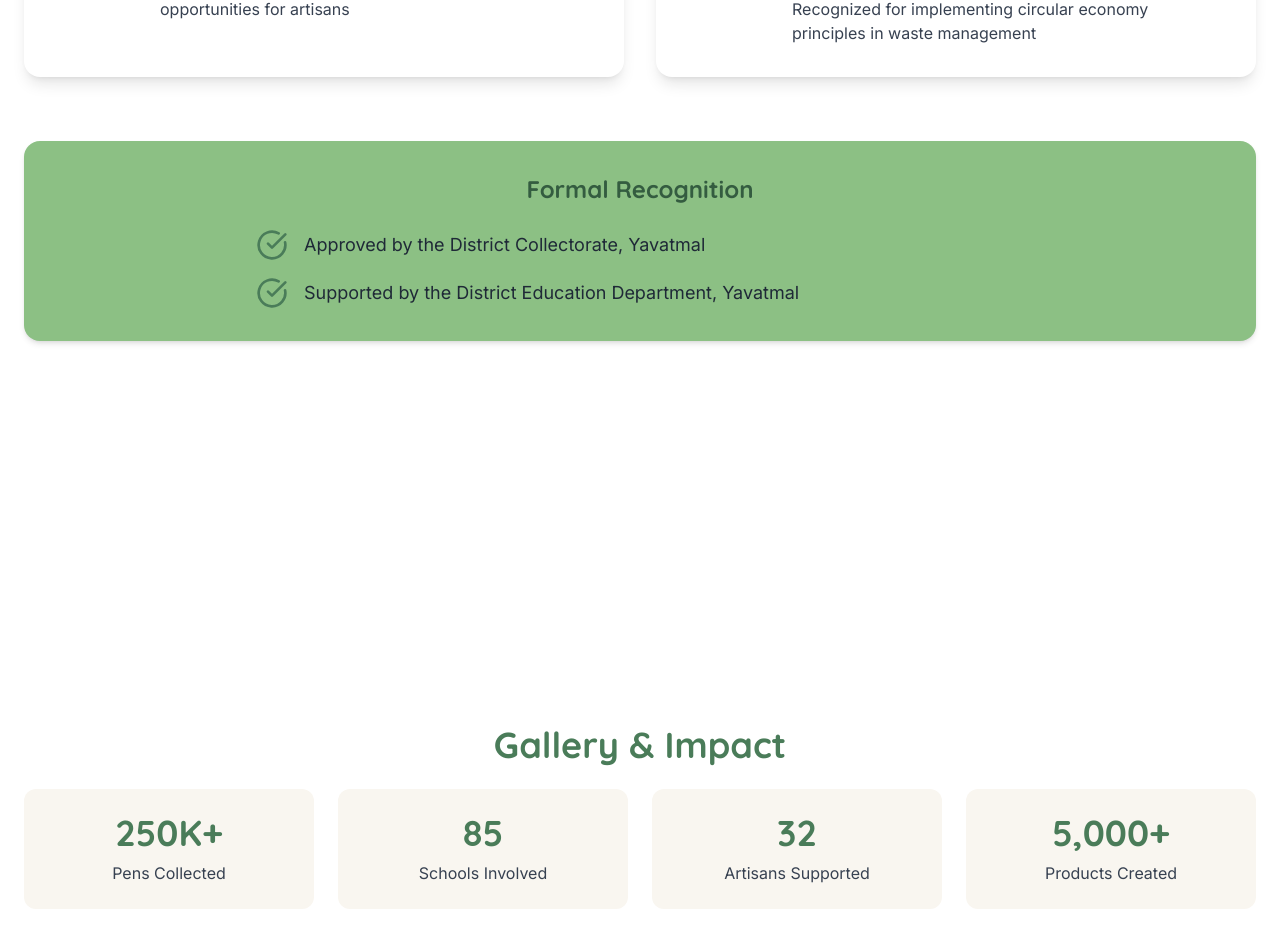
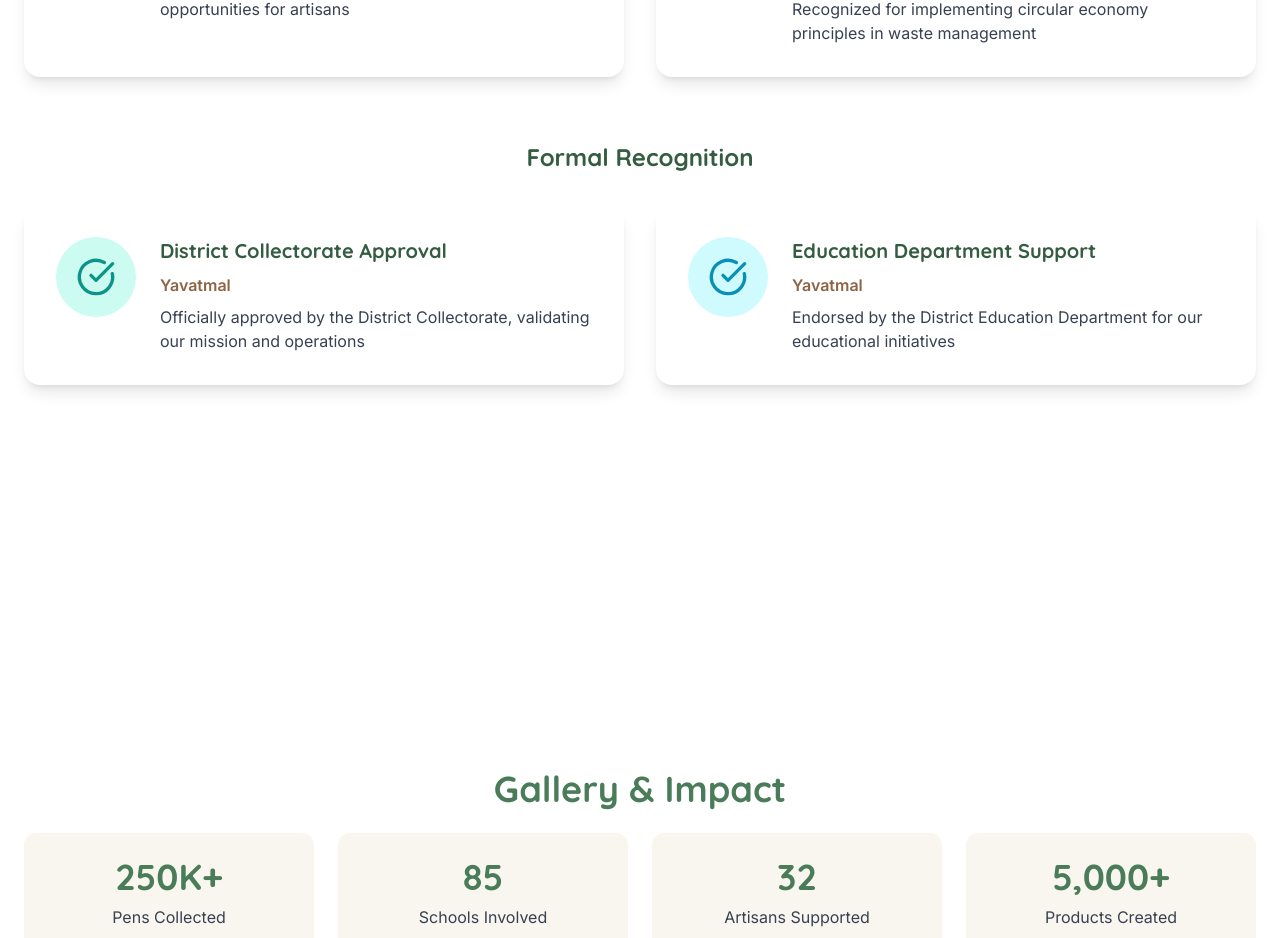
Before and after one commit to AniketKakde04/pen-bank, a React (Vite) app: page / in a window 1280 px wide. Shown: the part 6951-7889 px from the top of the page. Built offline with nearby package versions, Linux system fonts and the light colour scheme.

Commit message:
Add recognition section styling
Style the recognition section to match other sections using card format.

```diff
--- a/src/components/sections/Recognition.tsx
+++ b/src/components/sections/Recognition.tsx
@@ -1,4 +1,3 @@
-
 import React from 'react';
 import { Award, Trophy, Star, Medal, CheckCircle } from 'lucide-react';
 import { Card, CardContent } from "@/components/ui/card";
@@ -42,6 +41,25 @@ const achievements = [
   }
 ];
 
+const formalRecognition = [
+  {
+    title: "District Collectorate Approval",
+    organization: "Yavatmal",
+    description: "Officially approved by the District Collectorate, validating our mission and operations",
+    icon: CheckCircle,
+    color: "bg-teal-100",
+    iconColor: "text-teal-600"
+  },
+  {
+    title: "Education Department Support",
+    organization: "Yavatmal",
+    description: "Endorsed by the District Education Department for our educational initiatives",
+    icon: CheckCircle,
+    color: "bg-cyan-100",
+    iconColor: "text-cyan-600"
+  }
+];
+
 const Recognition = () => {
   return (
     <section id="recognition" className="bg-white py-16 md:py-24">
@@ -69,22 +87,23 @@ const Recognition = () => {
           ))}
         </div>
 
-        <div className="bg-penBank-green-light p-8 rounded-lg shadow-md">
-          <h3 className="text-2xl font-bold text-penBank-green-dark mb-6 text-center">Formal Recognition</h3>
-          <div className="max-w-3xl mx-auto space-y-4">
-            <div className="flex items-center gap-4">
-              <CheckCircle className="text-penBank-green h-8 w-8" />
-              <p className="text-lg text-gray-800">
-                Approved by the District Collectorate, Yavatmal
-              </p>
-            </div>
-            <div className="flex items-center gap-4">
-              <CheckCircle className="text-penBank-green h-8 w-8" />
-              <p className="text-lg text-gray-800">
-                Supported by the District Education Department, Yavatmal
-              </p>
-            </div>
-          </div>
+        <h3 className="text-2xl font-bold text-penBank-green-dark mb-8 text-center">Formal Recognition</h3>
+        <div className="grid md:grid-cols-2 gap-8">
+          {formalRecognition.map((recognition, index) => (
+            <Card key={index}
+              className="border-none shadow-lg hover:shadow-xl transition-all duration-300 hover:-translate-y-2">
+              <CardContent className="p-8 flex gap-6">
+                <div className={`${recognition.color} w-20 h-20 rounded-full flex items-center justify-center flex-shrink-0`}>
+                  <recognition.icon className={`h-10 w-10 ${recognition.iconColor}`} />
+                </div>
+                <div>
+                  <h3 className="text-xl font-bold text-penBank-green-dark mb-2">{recognition.title}</h3>
+                  <p className="text-penBank-brown mb-2 font-semibold">{recognition.organization}</p>
+                  <p className="text-gray-700">{recognition.description}</p>
+                </div>
+              </CardContent>
+            </Card>
+          ))}
         </div>
       </div>
     </section>
```
